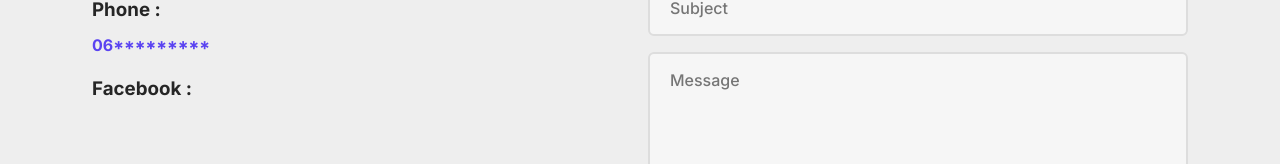
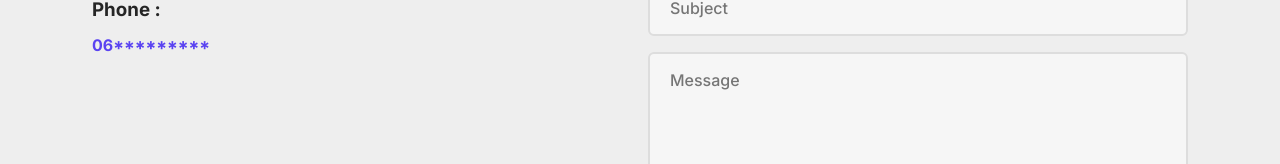
Before and after one commit to ittid/ittiddev.com, a React (Create React App) app: page /contact in a window 1280 px wide. Shown: the part 489-653 px from the top of the page. Built offline with nearby package versions, Linux system fonts and the light colour scheme; a web font is replaced by a local one.

Commit message:
Update Contact.js

```diff
--- a/src/components/pages/Contact.js
+++ b/src/components/pages/Contact.js
@@ -23,11 +23,6 @@ function About() {
                 details="06*********"
                 href="tel:"
               />
-              <InformationContact
-                name="Facebook :"
-                details=""
-                href="https://www.facebook.com/aHnaineAbdou"
-              />
             </div>
             <div className="contact-form ">
               <ContactForm />
```
